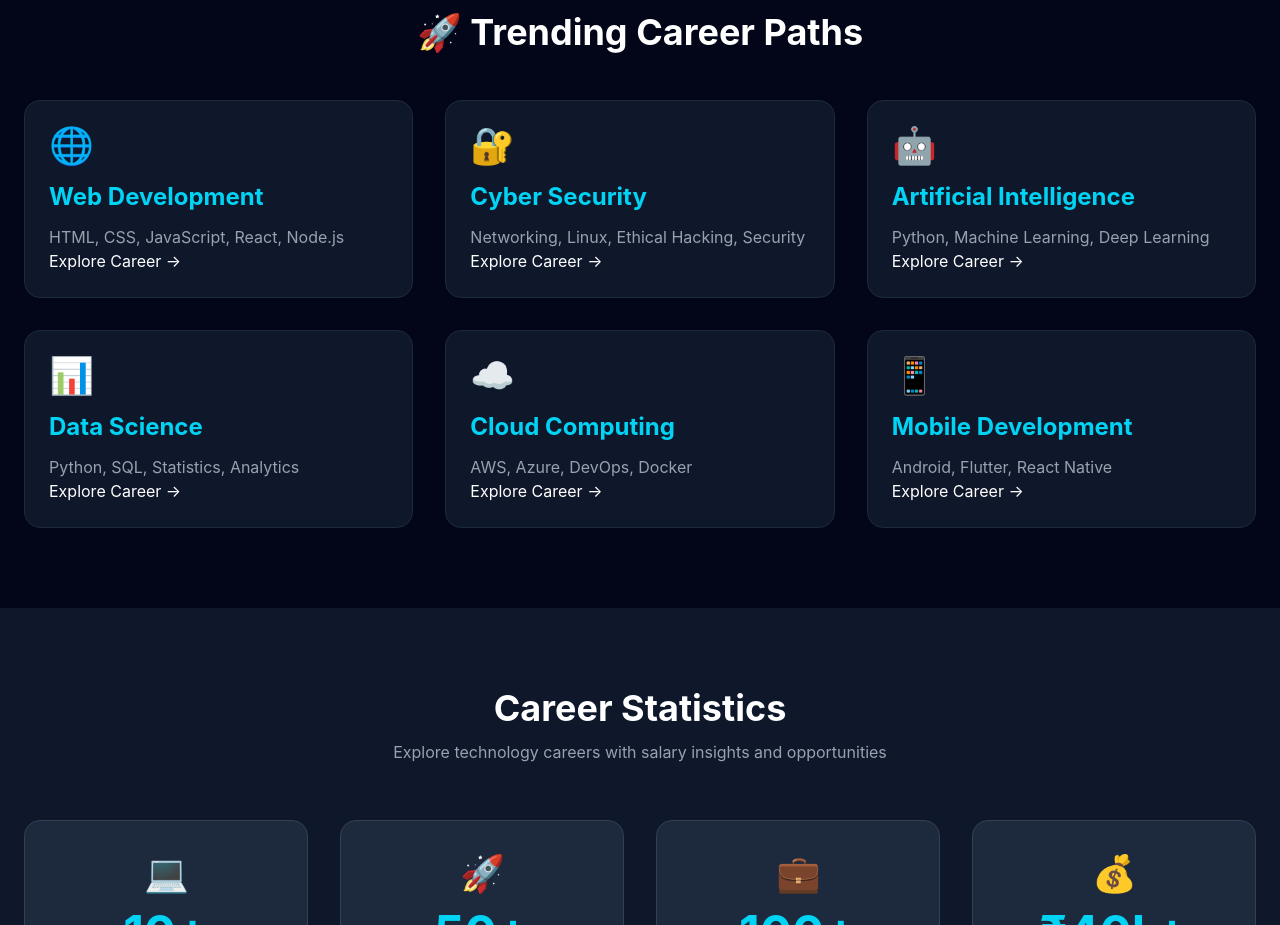
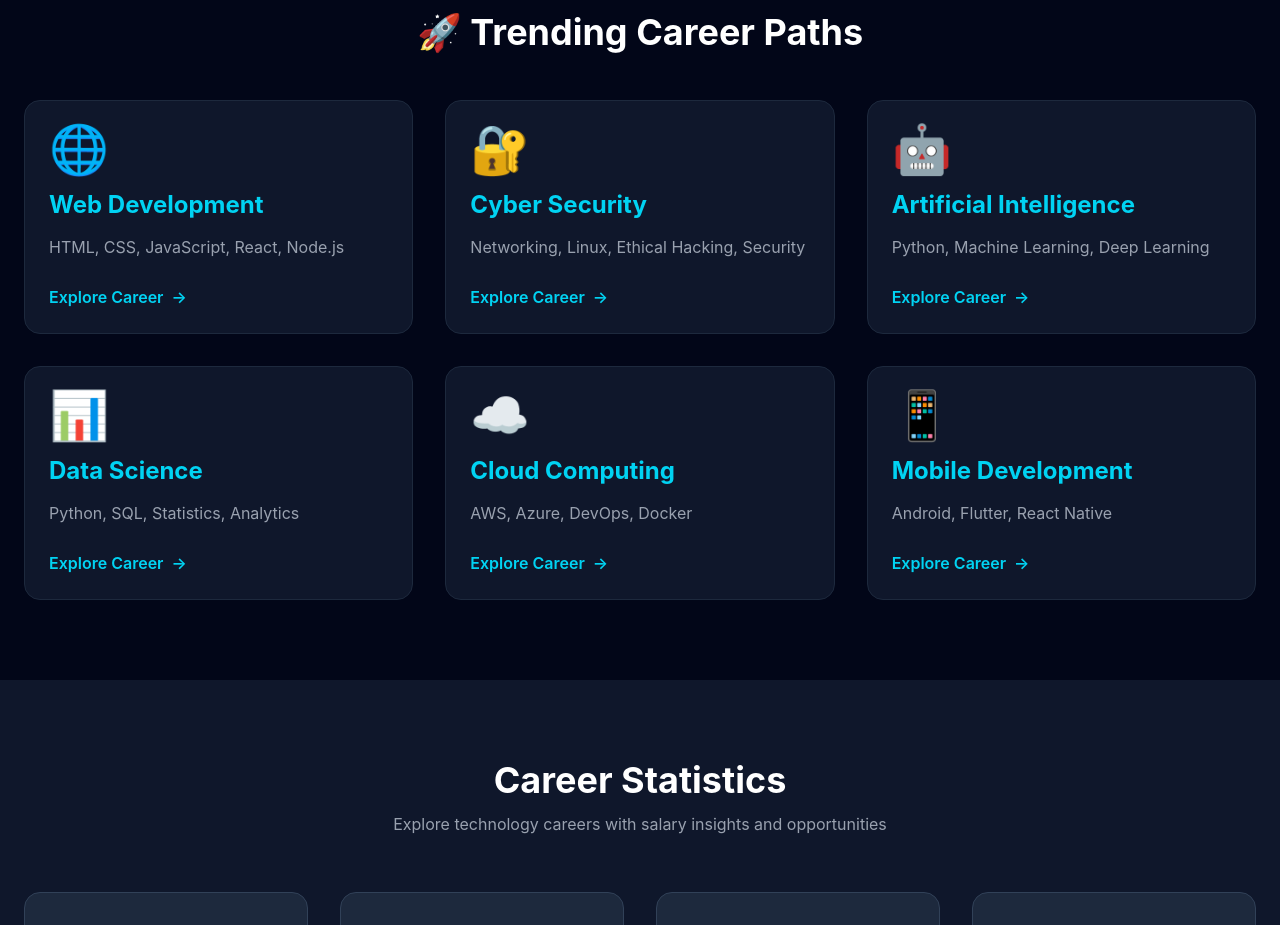
Before and after one commit to goggiharsha-oss/CodeCareer-AI, a React (Vite) app: page / in a window 1280 px wide. Shown: the part 2400-3325 px from the top of the page. Built offline with nearby package versions, Linux system fonts and the light colour scheme.

Commit message:
Restore career cards hover effects and button animation

```diff
--- a/src/components/CareerDomains.jsx
+++ b/src/components/CareerDomains.jsx
@@ -2,6 +2,7 @@ import { useNavigate } from "react-router-dom";
 import { useTheme } from "../context/ThemeContext";
 import { motion } from "framer-motion";
 import { playClick } from "../utils/playClick";
+
 function CareerDomains({ search = "" }) {
   const navigate = useNavigate();
   const { darkMode } = useTheme();
@@ -44,12 +45,15 @@ function CareerDomains({ search = "" }) {
       route: "/mobile-development",
     },
   ];
-const filteredDomains = domains.filter((domain) =>
+
+  const filteredDomains = domains.filter(
+    (domain) =>
       domain.name.toLowerCase().includes(search.toLowerCase()) ||
       domain.skills.toLowerCase().includes(search.toLowerCase()) ||
       (search.toLowerCase() === "ai" &&
         domain.name === "Artificial Intelligence")
   );
+
   return (
     <section
       id="careers"
@@ -60,35 +64,44 @@ const filteredDomains = domains.filter((domain) =>
       }`}
     >
       <div className="max-w-7xl mx-auto">
-        <h2
+
+        <motion.h2
+          initial={{ opacity: 0, y: -30 }}
+          whileInView={{ opacity: 1, y: 0 }}
+          transition={{ duration: 0.6 }}
+          viewport={{ once: true }}
           className={`text-4xl font-bold text-center mb-12 ${
             darkMode ? "text-white" : "text-slate-900"
           }`}
         >
           🚀 Trending Career Paths
-        </h2>
+        </motion.h2>
 
         <div className="grid md:grid-cols-3 gap-8">
           {filteredDomains.map((domain, index) => (
-            <div
+  <motion.div
     key={index}
+    initial={{ opacity: 0, y: 40 }}
+    whileInView={{ opacity: 1, y: 0 }}
+    transition={{ duration: 0.5, delay: index * 0.1 }}
+    viewport={{ once: true }}
     onClick={() => navigate(domain.route)}
-              className={`rounded-2xl p-6 cursor-pointer transition-all duration-300 hover:scale-105 ${
+    className={`group rounded-2xl p-6 cursor-pointer transition-all duration-300 hover:scale-105 hover:-translate-y-2 ${
       darkMode
-                  ? "bg-slate-900 border border-slate-800 hover:border-cyan-400"
-                  : "bg-white border border-cyan-100 shadow-lg hover:border-cyan-400 hover:shadow-2xl"
+        ? "bg-slate-900 border border-slate-800 hover:border-cyan-400 hover:shadow-[0_0_35px_rgba(34,211,238,0.25)]"
+        : "bg-white border border-cyan-100 shadow-lg hover:border-cyan-400 hover:shadow-[0_15px_35px_rgba(34,211,238,0.25)]"
     }`}
   >
-              <div className="text-4xl">
+    <div className="text-5xl transition-transform duration-300 group-hover:scale-110">
       {domain.icon}
     </div>
 
-              <h3 className="text-2xl text-cyan-400 font-bold mt-4">
+    <h3 className="text-2xl font-bold text-cyan-400 mt-4">
       {domain.name}
     </h3>
 
     <p
-                className={`mt-3 ${
+      className={`mt-3 leading-7 ${
         darkMode ? "text-gray-400" : "text-slate-600"
       }`}
     >
@@ -96,14 +109,19 @@ const filteredDomains = domains.filter((domain) =>
     </p>
 
     <button
-  onClick={() => {
+      onClick={(e) => {
+        e.stopPropagation();
         playClick();
         navigate(domain.route);
       }}
+      className="mt-6 inline-flex items-center gap-2 text-cyan-400 font-semibold transition-all duration-300 hover:text-cyan-300 hover:translate-x-2"
     >
-  Explore Career →
+      Explore Career
+      <span className="transition-transform duration-300 group-hover:translate-x-1">
+        →
+      </span>
     </button>
-            </div>
+  </motion.div>
 ))}
         </div>
       </div>
```
Lines whose indentation alone changed are shown as unchanged.
